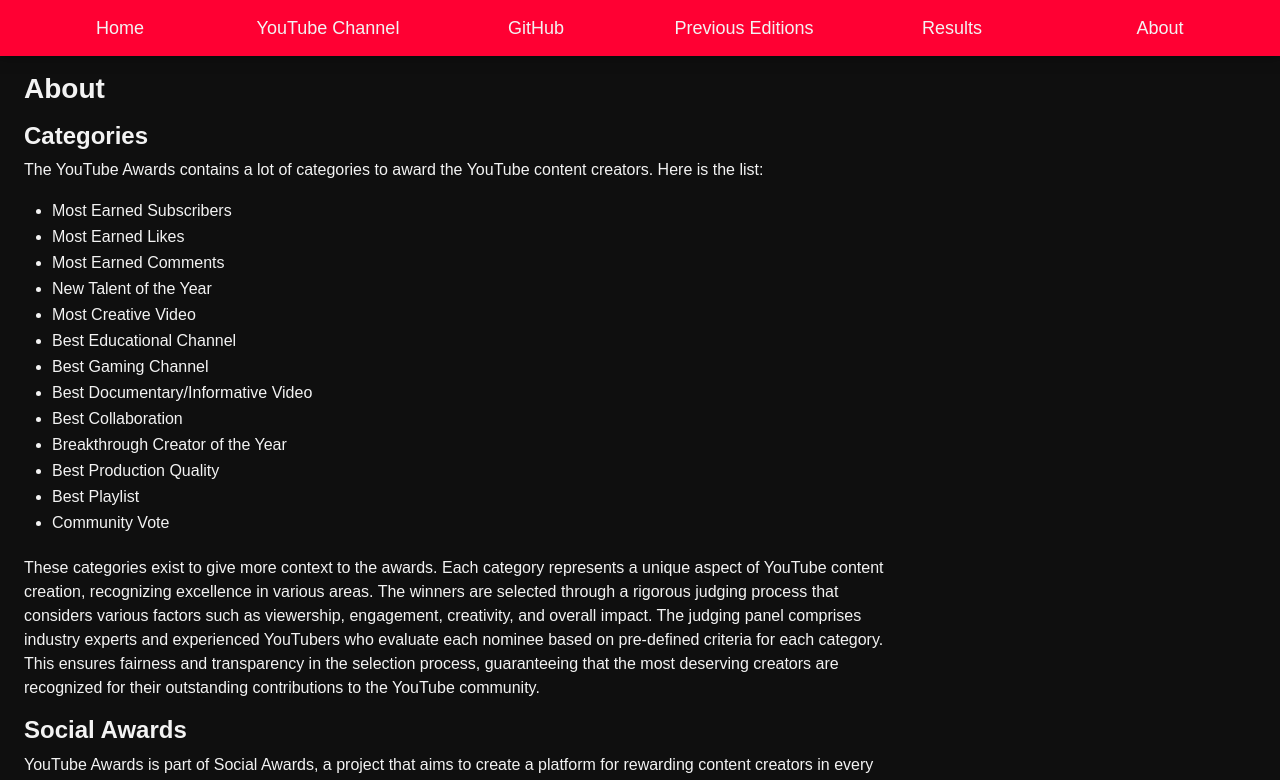
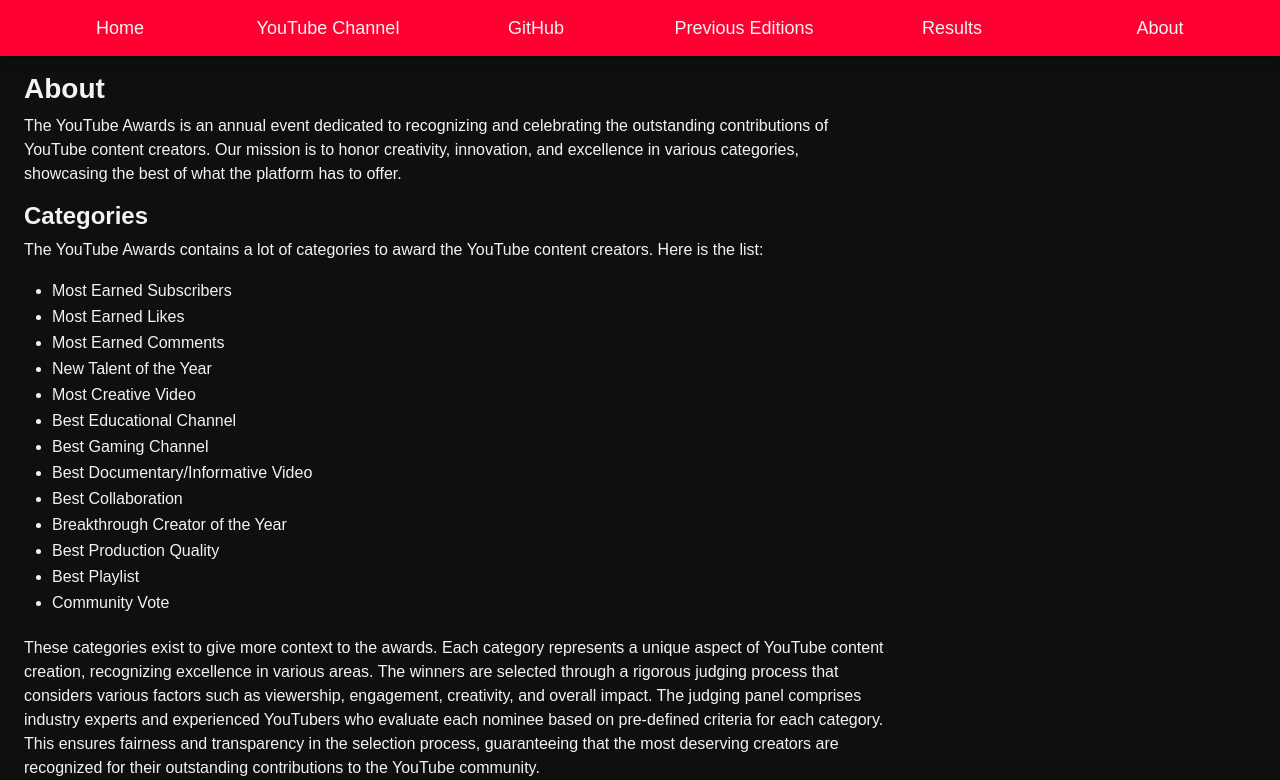
Before and after one commit to YouTube-Awards/YouTubeAwards-Website, a Vue app: page /about in a window 1280 px wide. Shown: the top 780 px of the page. Built offline with nearby package versions, Linux system fonts and the light colour scheme.

Commit message:
Better About page pt.2: brief description

```diff
--- a/src/views/AboutView.vue
+++ b/src/views/AboutView.vue
@@ -2,7 +2,8 @@
 	<section>
 		<section>
 			<h1>About</h1>
-			<!-- Make a new About page -->
+            <p>The YouTube Awards is an annual event dedicated to recognizing and celebrating the outstanding contributions of YouTube content creators. Our mission is to honor creativity,
+			innovation, and excellence in various categories, showcasing the best of what the platform has to offer.</p>
 		</section>
 
 		<section>
```
